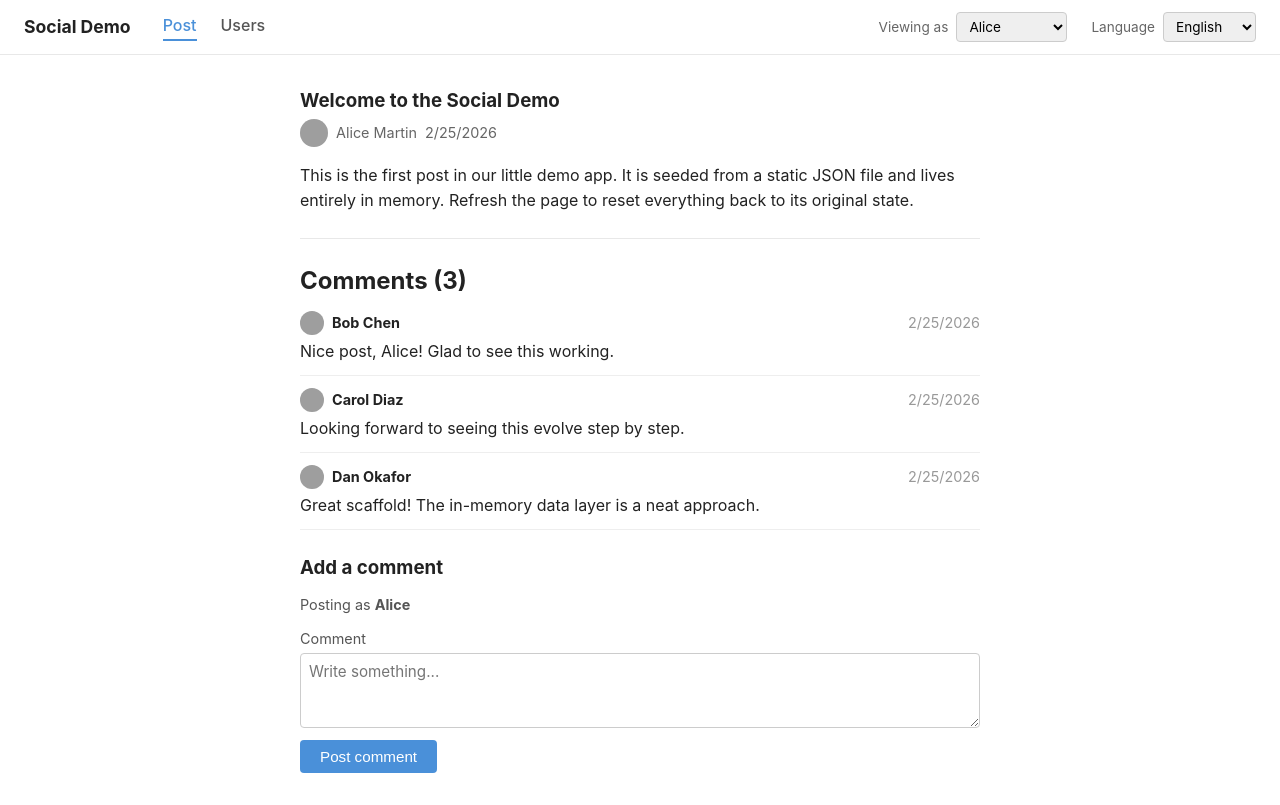
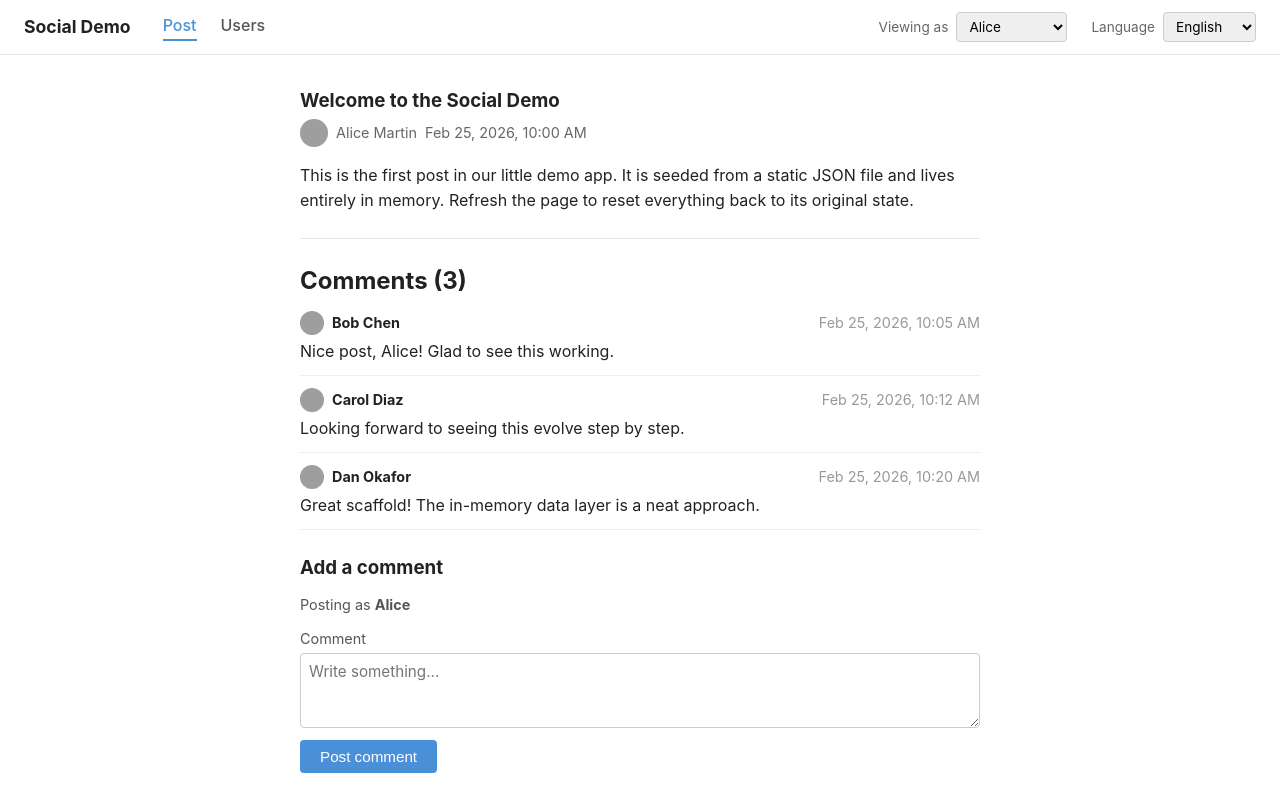
Before and after one commit to mooeypoo/experiment-genai-localization, a Vue app: page /#/post/post-1 in a window 1280 px wide. Built offline with nearby package versions, Linux system fonts and the light colour scheme; grey boxes are pictures that could not be loaded.

Commit message:
step-11: Localized date and number formatting

```diff
--- a/src/components/CommentList.vue
+++ b/src/components/CommentList.vue
@@ -1,6 +1,6 @@
 <script setup>
 import { getUser } from '../data/store.js'
-import { t, locale } from '../i18n/index.js'
+import { t, formatDateTime } from '../i18n/index.js'
 
 defineProps({
   comments: { type: Array, required: true },
@@ -17,9 +17,7 @@ defineProps({
           class="avatar"
         />
         <strong>{{ getUser(comment.authorId)?.name ?? t('comment.unknownAuthor') }}</strong>
-        <time :datetime="comment.createdAt">{{
-          new Date(comment.createdAt).toLocaleDateString(locale)
-        }}</time>
+        <time :datetime="comment.createdAt">{{ formatDateTime(comment.createdAt) }}</time>
       </div>
       <p>{{ comment.body }}</p>
     </li>
--- a/src/components/CreateUserForm.vue
+++ b/src/components/CreateUserForm.vue
@@ -1,7 +1,7 @@
 <script setup>
 import { ref, computed } from 'vue'
 import { createUser, BIO_MAX_LENGTH } from '../data/store.js'
-import { t } from '../i18n/index.js'
+import { t, formatNumber } from '../i18n/index.js'
 
 const name = ref('')
 const preferredName = ref('')
@@ -30,7 +30,7 @@ function submit() {
   <form class="create-user-form" @submit.prevent="submit">
     <h3>{{ t('user.addTitle') }}</h3>
     <ul v-if="errorKeys.length" class="error-list">
-      <li v-for="(key, i) in errorKeys" :key="i">{{ t(key, { max: BIO_MAX_LENGTH }) }}</li>
+      <li v-for="(key, i) in errorKeys" :key="i">{{ t(key, { max: formatNumber(BIO_MAX_LENGTH) }) }}</li>
     </ul>
     <label>
       {{ t('user.displayName') }}
@@ -44,7 +44,7 @@ function submit() {
       {{ t('user.bio') }}
       <textarea v-model="bio" rows="2" :placeholder="t('user.bioPlaceholder')" :class="{ over: bioOver }" />
       <span class="char-counter" :class="{ over: bioOver }">
-        {{ bioLength }} / {{ BIO_MAX_LENGTH }}
+        {{ formatNumber(bioLength) }} / {{ formatNumber(BIO_MAX_LENGTH) }}
       </span>
     </label>
     <button type="submit">{{ t('user.createButton') }}</button>
--- a/src/i18n/index.js
+++ b/src/i18n/index.js
@@ -38,6 +38,23 @@ export function t(key, params) {
   return str
 }
 
+export function formatNumber(value) {
+  if (value == null) return ''
+  const numeric = Number(value)
+  if (Number.isNaN(numeric)) return String(value)
+  return new Intl.NumberFormat(locale.value).format(numeric)
+}
+
+export function formatDateTime(value) {
+  if (!value) return ''
+  const date = value instanceof Date ? value : new Date(value)
+  if (Number.isNaN(date.getTime())) return ''
+  return new Intl.DateTimeFormat(locale.value, {
+    dateStyle: 'medium',
+    timeStyle: 'short',
+  }).format(date)
+}
+
 export function setLocale(code) {
   if (SUPPORTED_LOCALES.includes(code)) {
     locale.value = code
--- a/src/views/PostView.vue
+++ b/src/views/PostView.vue
@@ -2,7 +2,7 @@
 import { computed } from 'vue'
 import { useRoute } from 'vue-router'
 import { getPost, getComments, getUser } from '../data/store.js'
-import { t, locale } from '../i18n/index.js'
+import { t, formatDateTime, formatNumber } from '../i18n/index.js'
 import CommentList from '../components/CommentList.vue'
 import CommentForm from '../components/CommentForm.vue'
 
@@ -25,16 +25,14 @@ const comments = computed(() => getComments(postId.value))
           class="avatar"
         />
         <span v-if="author" class="author-name">{{ author.name }}</span>
-        <time :datetime="post.createdAt">{{
-          new Date(post.createdAt).toLocaleDateString(locale)
-        }}</time>
+        <time :datetime="post.createdAt">{{ formatDateTime(post.createdAt) }}</time>
       </div>
       <p class="post-body">{{ post.body }}</p>
     </article>
 
     <hr />
 
-    <h2>{{ t('post.commentsCount', { count: comments.length }) }}</h2>
+    <h2>{{ t('post.commentsCount', { count: formatNumber(comments.length) }) }}</h2>
     <CommentList :comments="comments" />
     <CommentForm :post-id="postId" />
   </section>
```
Also changed, not shown: 2 other files (tests, documents, lock files or other folders).
